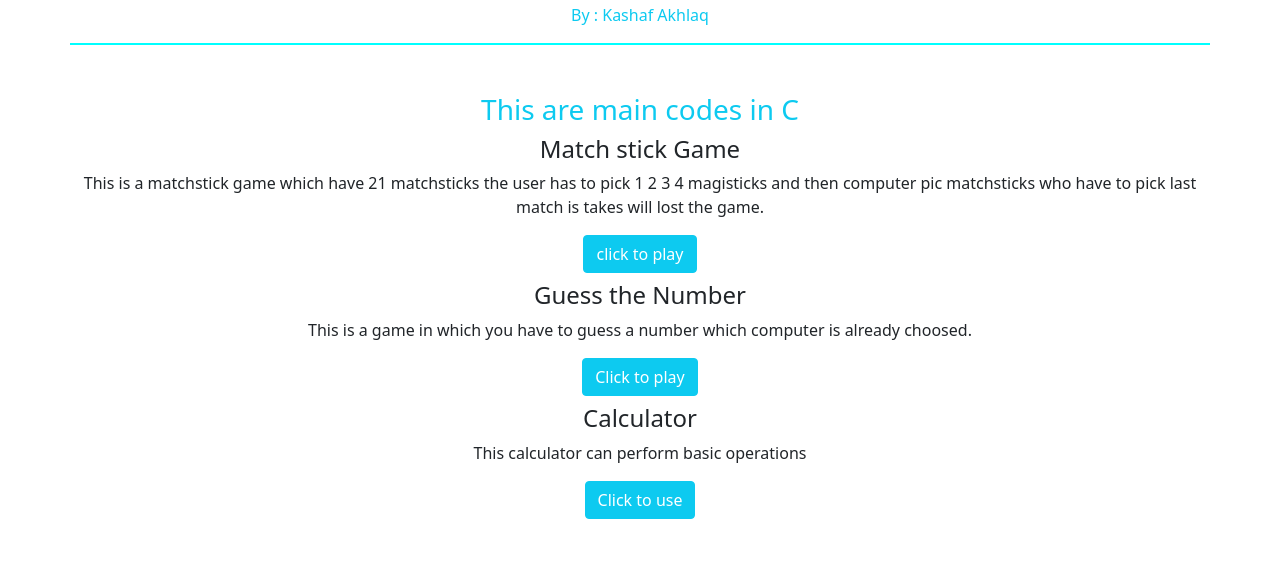
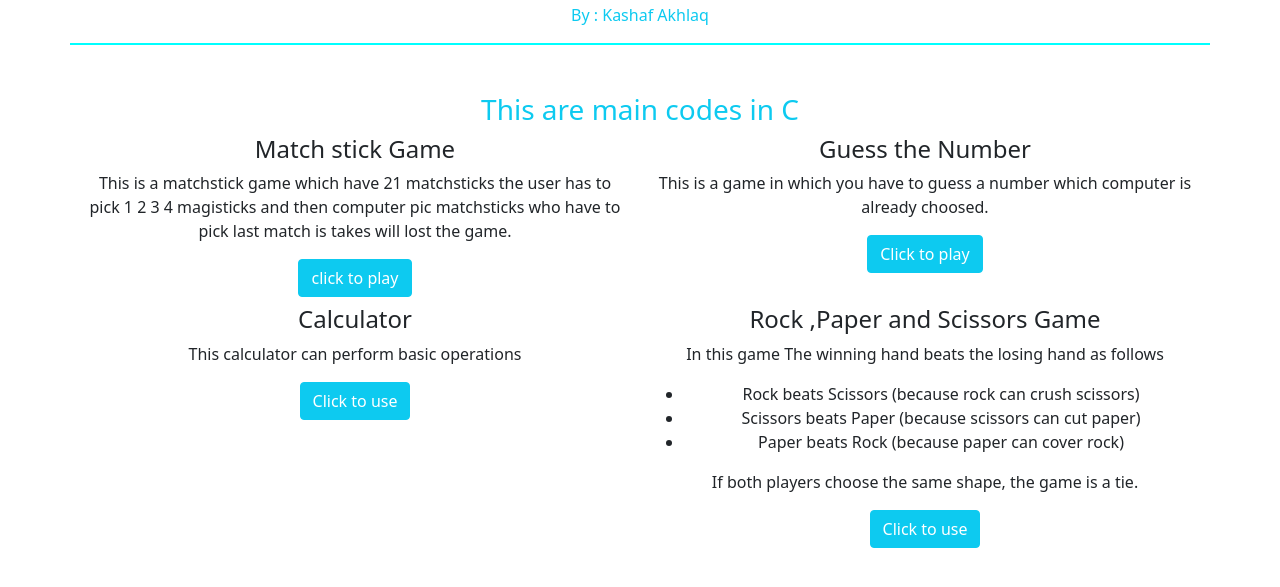
Before and after one commit to Kashaf25119/C_language, a plain HTML site: page index.html in a window 1280 px wide. Shown: the part 69-656 px from the top of the page. Drawn offline with nearby package versions, Linux system fonts and the light colour scheme.

Commit message:
Update index.html

```diff
--- a/index.html
+++ b/index.html
@@ -22,27 +22,40 @@
     <div class="container text-center my-5">
         <h3 class="text-center text-info">This are main codes in C</h3>
         <div class="row">
-            <div class="col-sm-12 mb-2">
+            <div class="col-sm-12 col-md-6 mb-2">
                     <h4>Match stick Game</h4>
                     <p>This is a matchstick game which have 21 matchsticks the user has to pick 1 2 3 4 magisticks and then computer pic matchsticks who have to pick last match is takes will lost the game.</p>
                     <button class="btn btn-info" >
                         <a href="match.c" class="text-white click">click to play</a>
                     </button>
             </div>
-            <div class="col-sm-12 mb-2">
+            <div class="col-sm-12 col-md-6 mb-2">
                 <h4>Guess the Number</h4>
                 <p>This is a game in which you have to guess a number which computer is already choosed.</p>
                <button class="btn btn-info" >
                    <a href="Guess.c" class="text-white click">Click to play</a>
                </button>
             </div>
-            <div class="col-sm-12 mb-2">
+            <div class="col-sm-12 col-md-6 mb-2">
                 <h4>Calculator</h4>
                 <p>This calculator can perform basic operations</p>
                 <button class="btn btn-info" >
                     <a href="calculate.c" class="text-white click">Click to use</a>
                 </button>
             </div>
+            <div class="col-sm-12 col-md-6 mb-2">
+                <h4>Rock ,Paper and Scissors Game</h4>
+                <p>In this game The winning hand beats the losing hand as follows</p>
+                <ul>
+                    <li>Rock beats Scissors (because rock can crush scissors)</li>
+                    <li>Scissors beats Paper (because scissors can cut paper)</li>
+                    <li>Paper beats Rock (because paper can cover rock)</li>
+                </ul>
+                <p>If both players choose the same shape, the game is a tie.</p>
+                <button class="btn btn-info" >
+                    <a href="Rock.c" class="text-white click">Click to use</a>
+                </button>
+            </div>
         </div>
     </div>
 </body>
```
